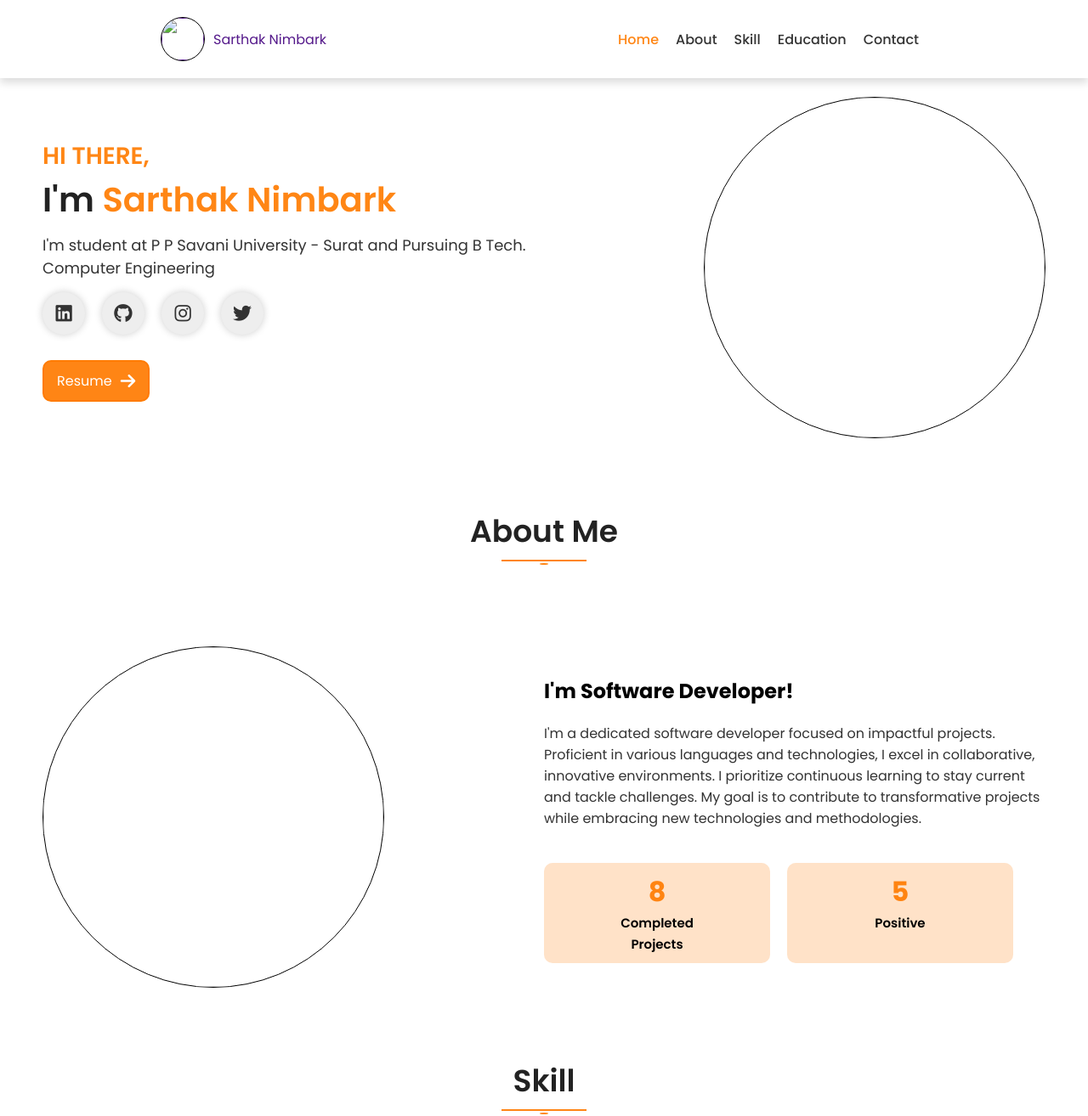
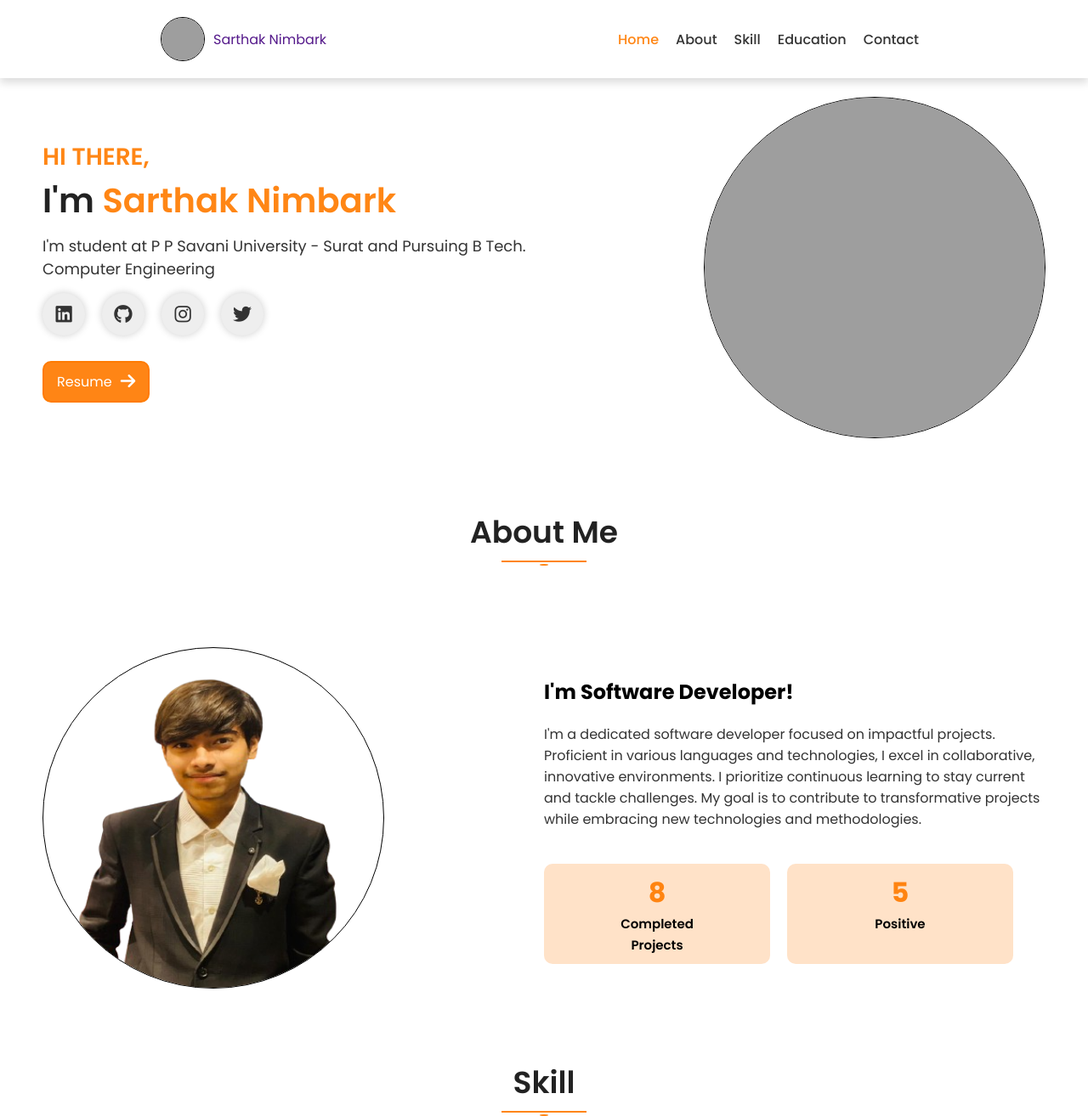
Before and after one commit to sarthaknimbark/Portfolio, a plain HTML site: page index.html in a window 1280 px wide. Shown: the top 1314 px of the page at 85% size. Drawn offline with nearby package versions, Linux system fonts and the light colour scheme; the site is published under a folder, as on GitHub Pages, so addresses that start at the root find nothing.

Commit message:
Update index.html

```diff
--- a/index.html
+++ b/index.html
@@ -16,7 +16,7 @@
     <header>
         <div class="container">
             <a href="" class="logo">
-                <img src="/sarthak.png"
+                <img src="sarthak.png"
                     style="width: 50px; height: 50px; border-radius: 50%; margin-right: 10px; border: 1px solid black;"
                     alt="">
                 <p>Sarthak Nimbark</p>
@@ -69,7 +69,7 @@
                     </a>
                 </div>
                 <div class="hero_img">
-                    <img src="/sarthak.png" alt="" class="mahi1"
+                    <img src="sarthak.png" alt="" class="mahi1"
                         style="width: 400px; height: 400px; border-radius: 50%; border: 1px solid black;">
                 </div>
             </div>
@@ -80,7 +80,7 @@
             </h2>
             <div class="about_container container grid">
                 <div class="about_img">
-                    <img src="/2.png" class="mahi2"
+                    <img src="2.png" class="mahi2"
                         style="width: 400px; height: 400px; border-radius: 50%; border: 1px solid black;" alt="">
                 </div>
                 <div class="about_content">
```
